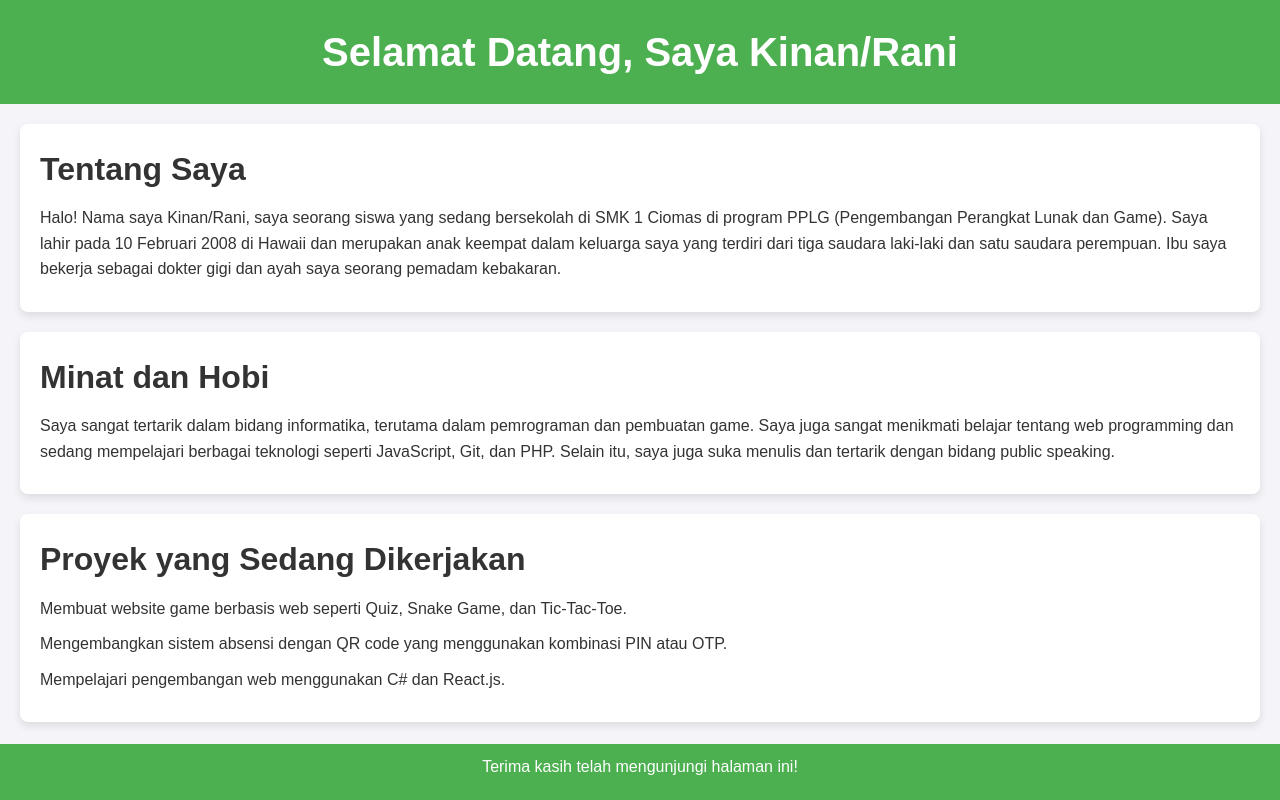
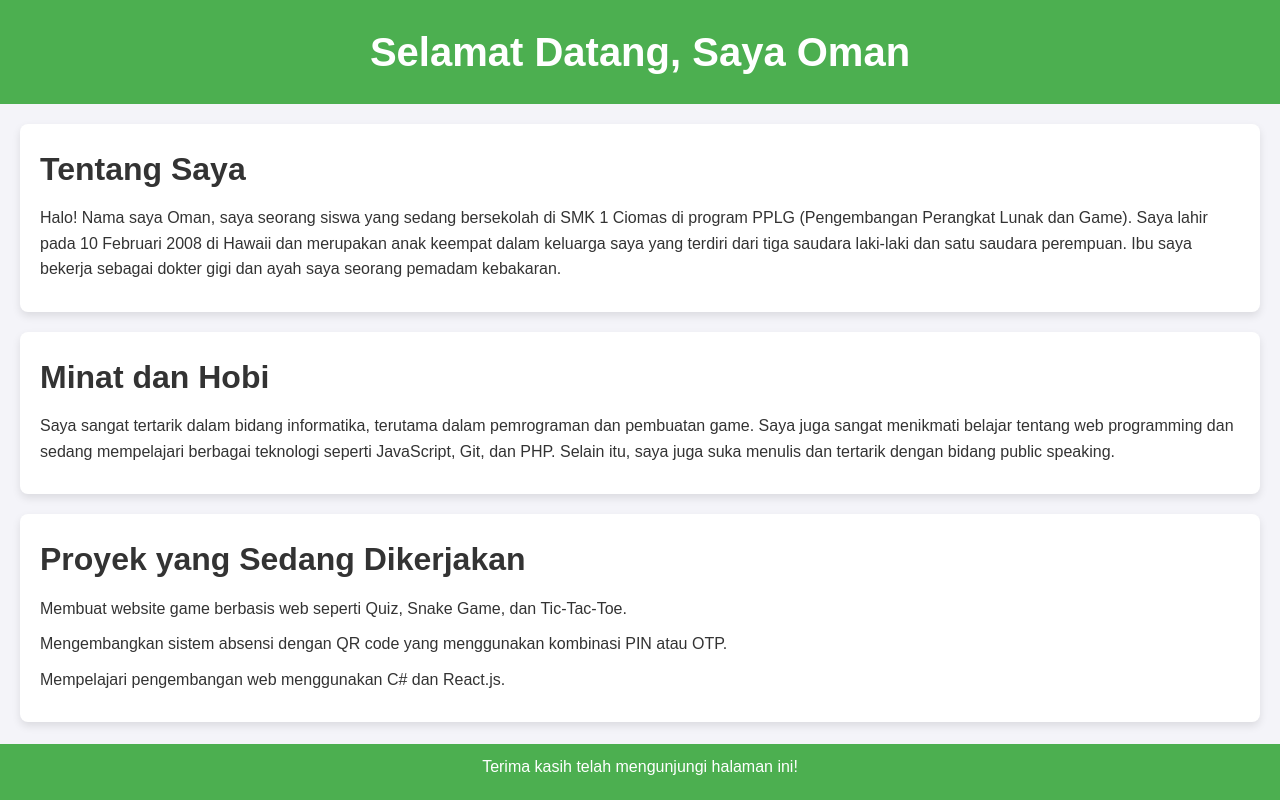
Before and after one commit to Oman21-skanic/SMKCoding2024, a plain HTML site: page index.html in a window 1280 px wide. Drawn offline with Linux system fonts and the light colour scheme.

Commit message:
Update index.html

```diff
--- a/index.html
+++ b/index.html
@@ -3,17 +3,17 @@
 <head>
     <meta charset="UTF-8">
     <meta name="viewport" content="width=device-width, initial-scale=1.0">
-    <title>Informasi Tentang Kinan/Rani</title>
+    <title>Informasi Tentang Oman</title>
     <link rel="stylesheet" href="style.css">
 </head>
 <body>
     <header>
-        <h1>Selamat Datang, Saya Kinan/Rani</h1>
+        <h1>Selamat Datang, Saya Oman</h1>
     </header>
 
     <section class="intro">
         <h2>Tentang Saya</h2>
-        <p>Halo! Nama saya Kinan/Rani, saya seorang siswa yang sedang bersekolah di SMK 1 Ciomas di program PPLG (Pengembangan Perangkat Lunak dan Game). Saya lahir pada 10 Februari 2008 di Hawaii dan merupakan anak keempat dalam keluarga saya yang terdiri dari tiga saudara laki-laki dan satu saudara perempuan. Ibu saya bekerja sebagai dokter gigi dan ayah saya seorang pemadam kebakaran.</p>
+        <p>Halo! Nama saya Oman, saya seorang siswa yang sedang bersekolah di SMK 1 Ciomas di program PPLG (Pengembangan Perangkat Lunak dan Game). Saya lahir pada 10 Februari 2008 di Hawaii dan merupakan anak keempat dalam keluarga saya yang terdiri dari tiga saudara laki-laki dan satu saudara perempuan. Ibu saya bekerja sebagai dokter gigi dan ayah saya seorang pemadam kebakaran.</p>
     </section>
 
     <section class="interests">
```
